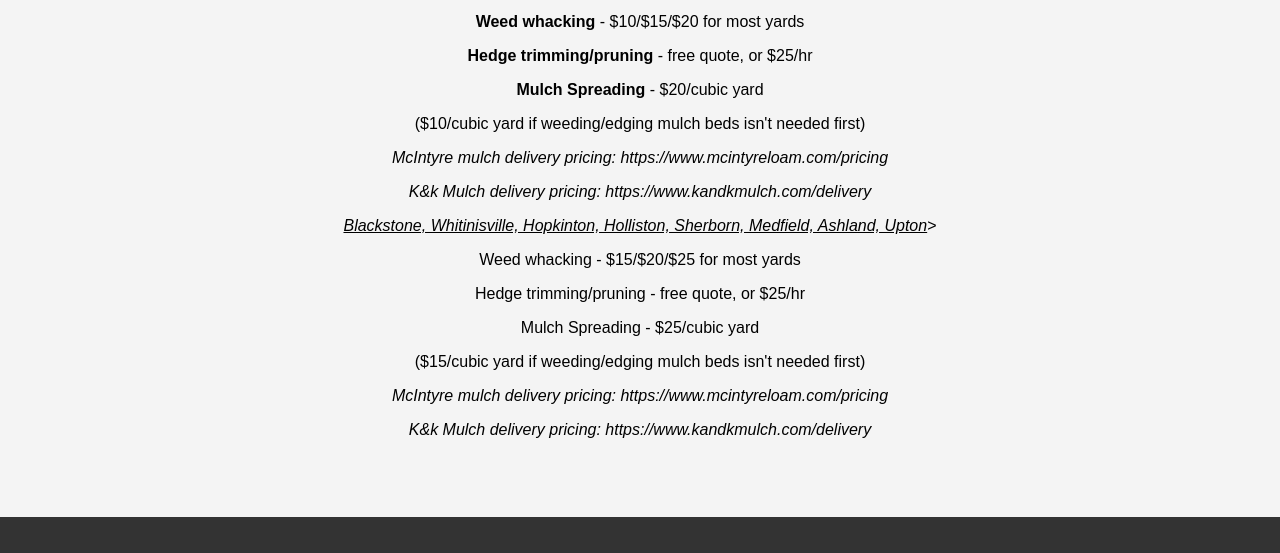
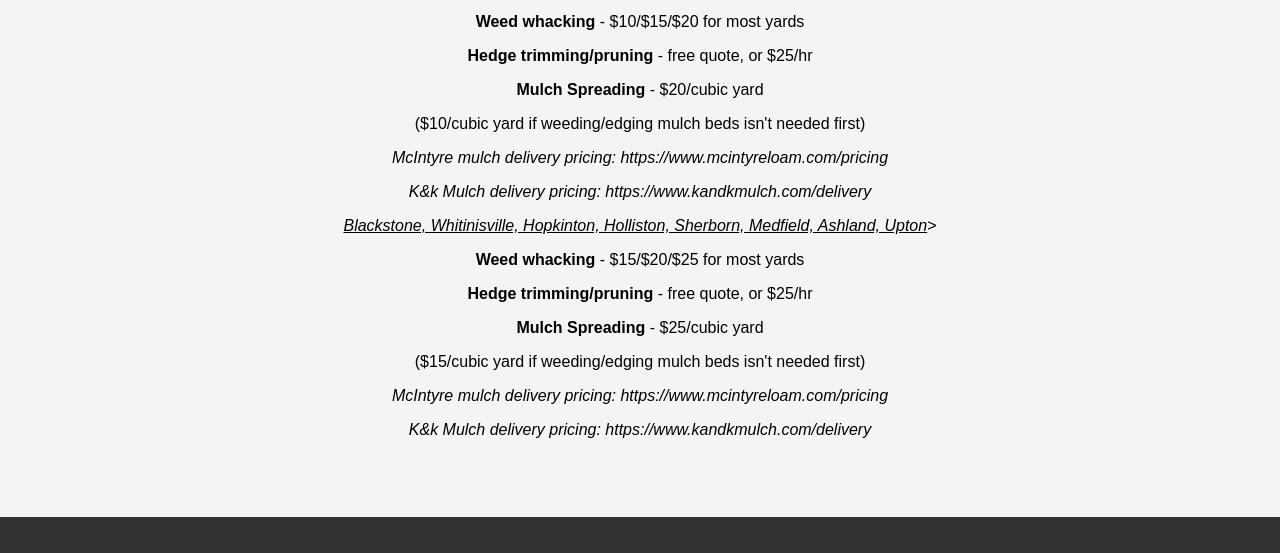
Before and after one commit to WishingAmericaWell/WishingAmericaWell.github.io, a plain HTML site: page pricing.html in a window 1280 px wide. Shown: the part 247-800 px from the top of the page. Drawn offline with Linux system fonts and the light colour scheme.

Commit message:
Add files via upload

```diff
--- a/pricing.html
+++ b/pricing.html
@@ -65,9 +65,9 @@
         <p><i>K&k Mulch delivery pricing: https://www.kandkmulch.com/delivery</i></p>
 
         <p><i><u>Blackstone, Whitinisville, Hopkinton, Holliston, Sherborn, Medfield, Ashland, Upton</u></i>></p>
-        <p>Weed whacking - $15/$20/$25 for most yards</p>
-        <p>Hedge trimming/pruning - free quote, or $25/hr</p>
-        <p>Mulch Spreading - $25/cubic yard</p>
+        <p><b>Weed whacking</b> - $15/$20/$25 for most yards</p>
+        <p><b>Hedge trimming/pruning</b> - free quote, or $25/hr</p>
+        <p><b>Mulch Spreading</b> - $25/cubic yard</p>
         <p>($15/cubic yard if weeding/edging mulch beds isn't needed first)</p>
         <p><i>McIntyre mulch delivery pricing: https://www.mcintyreloam.com/pricing</i></p>
         <p><i>K&k Mulch delivery pricing: https://www.kandkmulch.com/delivery</i></p>
```
